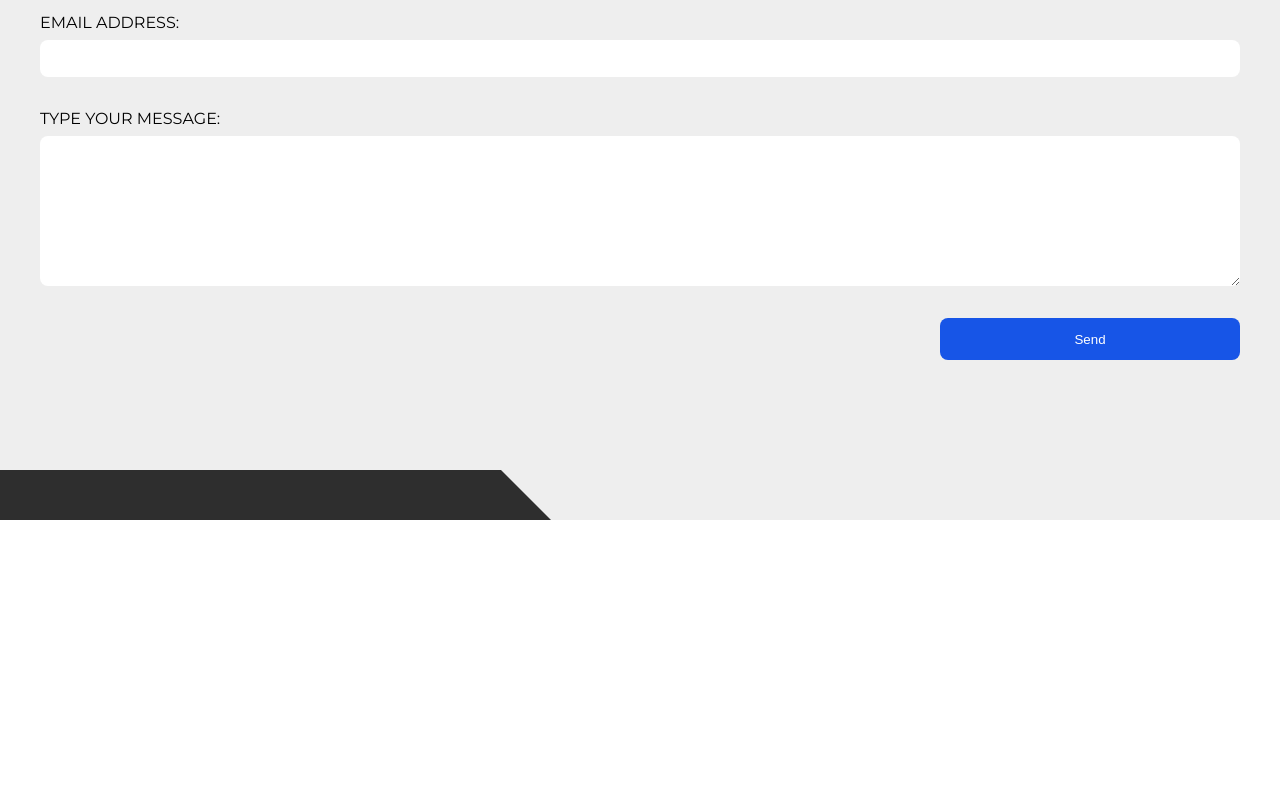
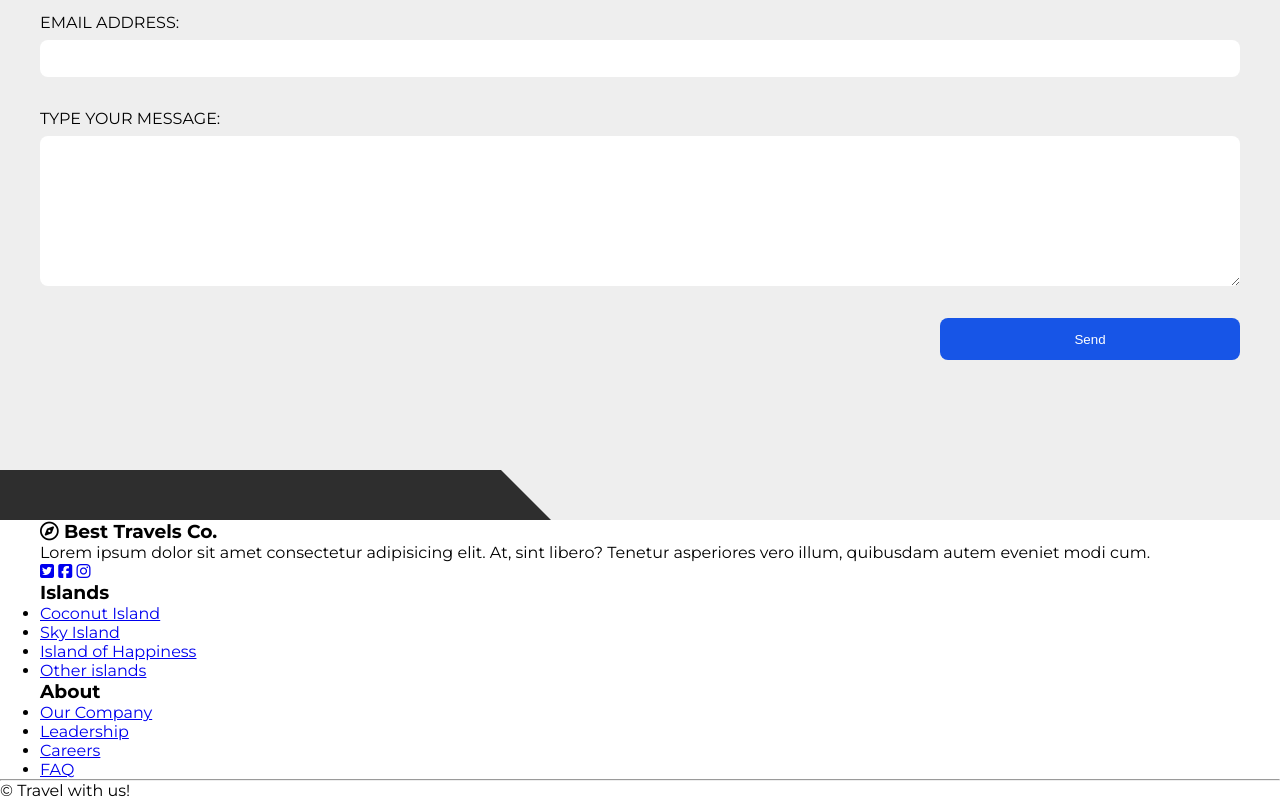
Before and after one commit to gabatk/Travel-with-us, a plain HTML site: page index.html in a window 1280 px wide. Shown: the part 6255-7055 px from the top of the page. Before the commit the page ends 6775 px from the top, so only its background shows below. Drawn offline with nearby package versions, Linux system fonts and the light colour scheme.

Commit message:
Footer prepared.

```diff
--- a/index.html
+++ b/index.html
@@ -363,6 +363,64 @@
 			</section>
 		</main>
 
+		<footer class="footer">
+			<div class="wrapper">
+				<div class="footer-boxes">
+					<div class="footer__box">
+						<h3 class="footer__box-title">
+							<i class="fa-regular fa-compass"></i> Best Travels Co.
+						</h3>
+						<p>
+							Lorem ipsum dolor sit amet consectetur adipisicing elit. At, sint
+							libero? Tenetur asperiores vero illum, quibusdam autem eveniet
+							modi cum.
+						</p>
+						<div class="footer__box-social">
+							<a href="#" class="footer__box-link"
+								><i class="fab fa-twitter-square"></i
+							></a>
+							<a href="#" class="footer__box-link"
+								><i class="fab fa-facebook-square"></i
+							></a>
+							<a href="#" class="footer__box-link"
+								><i class="fab fa-instagram"></i
+							></a>
+						</div>
+					</div>
+
+					<div class="footer__box footer__box-desktop">
+						<h3 class="footer__box-title">Islands</h3>
+						<ul class="footer__box-list">
+							<li class="footer__box-list-item">
+								<a href="#">Coconut Island</a>
+							</li>
+							<li class="footer__box-list-item"><a href="#">Sky Island</a></li>
+							<li class="footer__box-list-item">
+								<a href="#">Island of Happiness</a>
+							</li>
+							<li class="footer__box-list-item">
+								<a href="#">Other islands</a>
+							</li>
+						</ul>
+					</div>
+
+					<div class="footer__box footer__box-desktop">
+						<h3 class="footer__box-title">About</h3>
+						<ul class="footer__box-list">
+							<li class="footer__box-list-item"><a href="#">Our Company</a></li>
+							<li class="footer__box-list-item"><a href="#">Leadership</a></li>
+							<li class="footer__box-list-item"><a href="#">Careers</a></li>
+							<li class="footer__box-list-item"><a href="#">FAQ</a></li>
+						</ul>
+					</div>
+				</div>
+			</div>
+			<hr />
+			<p class="footer__bottom-text">
+				&copy; <span class="footer__year"></span>Travel with us!
+			</p>
+		</footer>
+
 		<script
 			type="text/javascript"
 			src="//code.jquery.com/jquery-1.11.0.min.js"></script>
```
